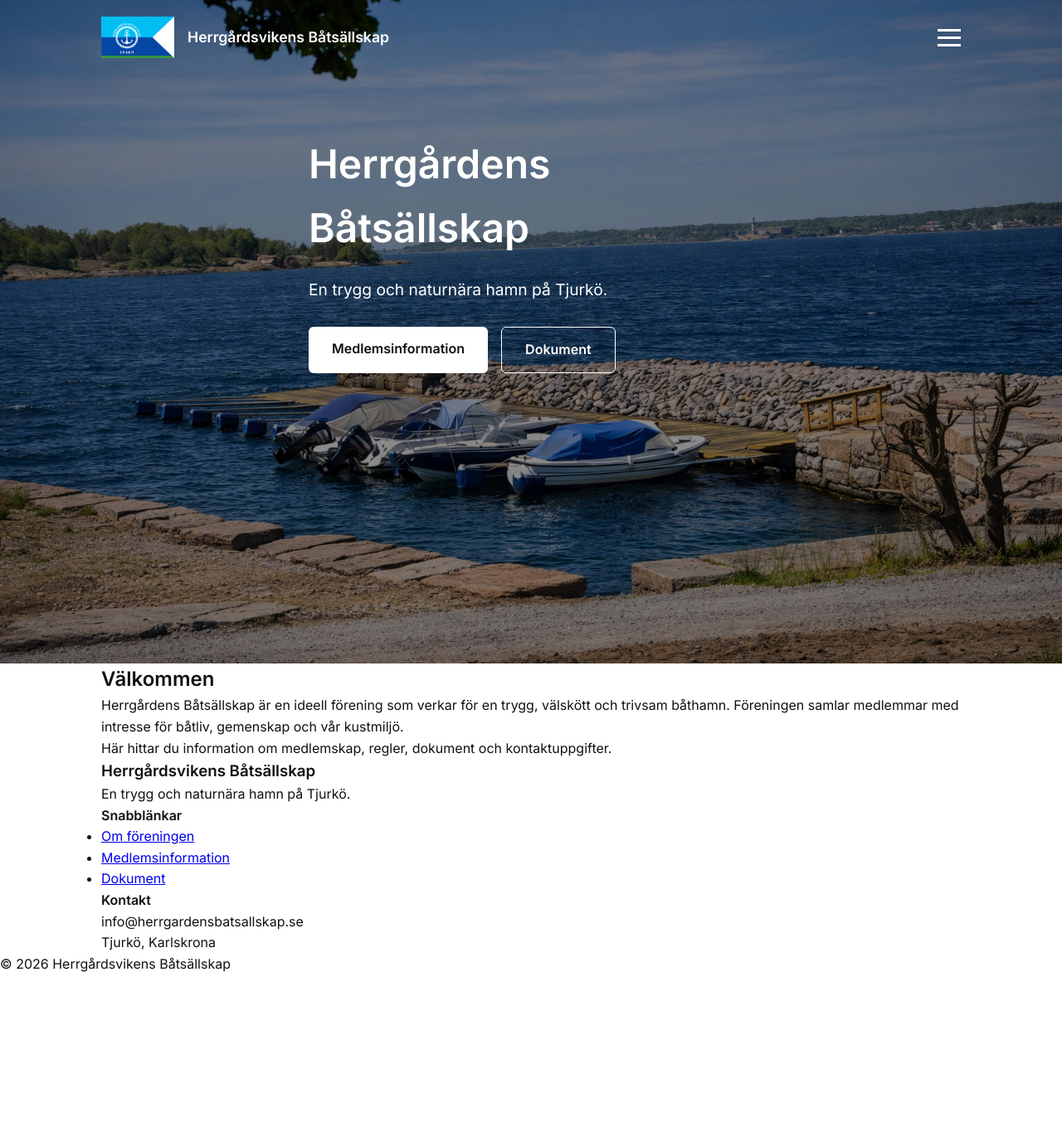
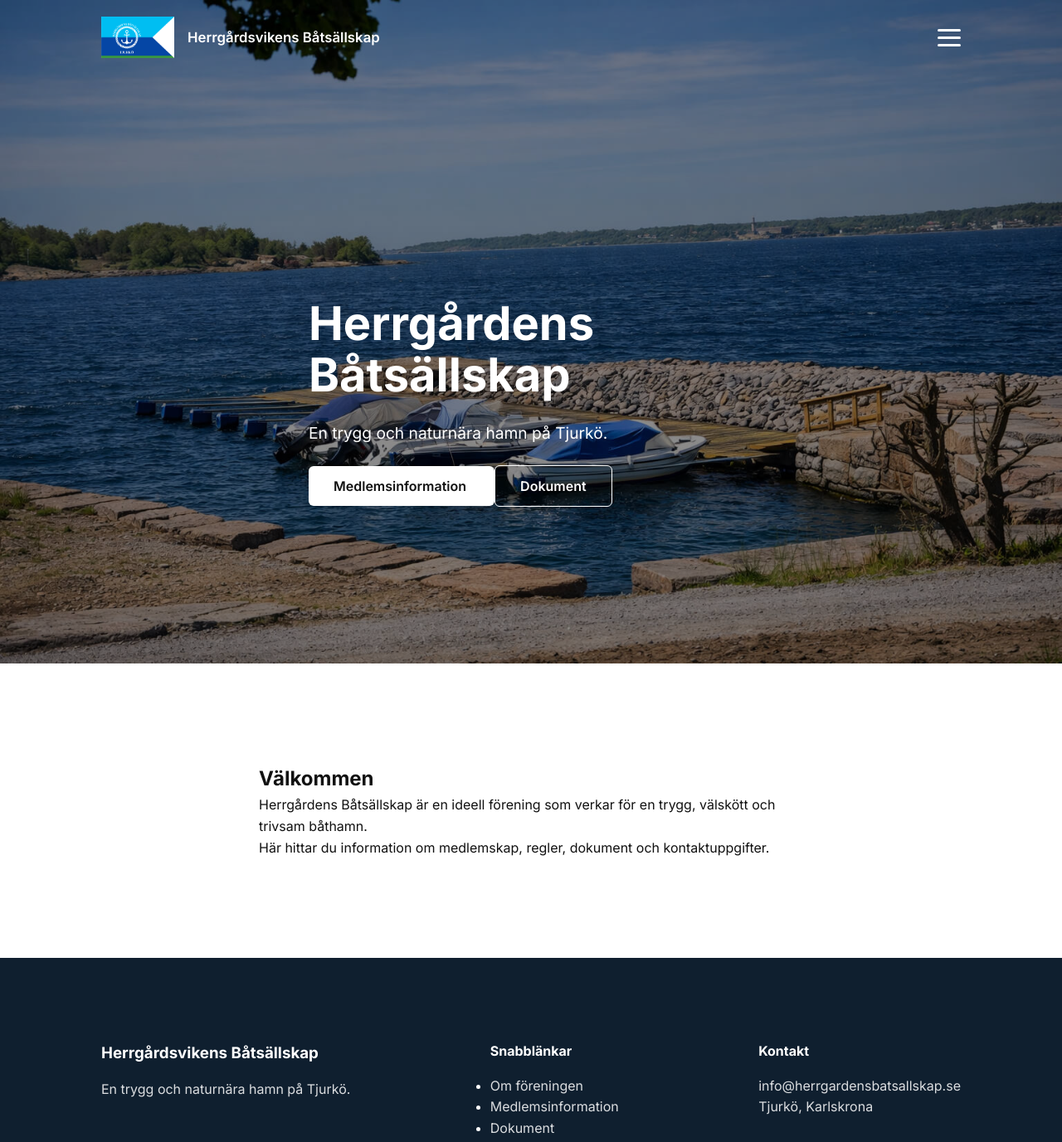
Before and after one commit to oskartornmarck-commits/herrgardens-batsallskap, a plain HTML site: page index.html in a window 1280 px wide. Shown: the top 1377 px of the page at 83% size. Before the commit the page ends 1175 px from the top, so only its background shows below. Drawn offline with Linux system fonts and the light colour scheme.

Commit message:
Fix efter katastrof

```diff
--- a/footer.html
+++ b/footer.html
@@ -17,10 +17,8 @@
 
     <div>
       <h4>Kontakt</h4>
-      <p>
-        info@herrgardensbatsallskap.se<br>
-        Tjurkö, Karlskrona
-      </p>
+      <p>info@herrgardensbatsallskap.se</p>
+      <p>Tjurkö, Karlskrona</p>
     </div>
 
   </div>
--- a/header.html
+++ b/header.html
@@ -1,5 +1,6 @@
 <header class="site-header">
   <div class="container header-inner">
+
     <a href="index.html" class="brand">
       <img src="assets/logo.png" class="logo" alt="Logotyp">
       <span class="brand-text">Herrgårdsvikens Båtsällskap</span>
@@ -9,12 +10,12 @@
       class="hamburger"
       id="hamburger"
       aria-label="Öppna meny"
-      aria-expanded="false"
     >
-      <span class="hamburger-line"></span>
-      <span class="hamburger-line"></span>
-      <span class="hamburger-line"></span>
+      <span></span>
+      <span></span>
+      <span></span>
     </button>
+
   </div>
 </header>
 
--- a/index.html
+++ b/index.html
@@ -5,20 +5,20 @@
   <meta name="viewport" content="width=device-width, initial-scale=1.0" />
   <meta name="description" content="Herrgårdens Båtsällskap – En trygg och naturnära hamn på Tjurkö." />
   <title>Herrgårdens Båtsällskap</title>
+
   <link rel="stylesheet" href="styles.css" />
-  <link href="https://fonts.googleapis.com/css2?family=Inter:wght@400;600&display=swap" rel="stylesheet">
-
+  <link href="https://fonts.googleapis.com/css2?family=Inter:wght@400;600;700&display=swap" rel="stylesheet">
 </head>
 
 <body>
 
-  <!-- Header (loaded via JS) -->
   <div id="header-placeholder"></div>
 
-  <!-- Hero Section -->
+  <main>
+
     <section class="hero">
-    <div class="hero-overlay">
-      <div class="hero-content container">
+      <div class="hero-overlay"></div>
+      <div class="container hero-content">
         <h1>Herrgårdens Båtsällskap</h1>
         <p class="hero-subtitle">
           En trygg och naturnära hamn på Tjurkö.
@@ -33,17 +33,14 @@
           </a>
         </div>
       </div>
-    </div>
     </section>
 
-  <!-- Intro Section -->
     <section class="section">
       <div class="container narrow">
         <h2>Välkommen</h2>
         <p>
           Herrgårdens Båtsällskap är en ideell förening som verkar för en
-        trygg, välskött och trivsam båthamn. Föreningen samlar medlemmar
-        med intresse för båtliv, gemenskap och vår kustmiljö.
+          trygg, välskött och trivsam båthamn.
         </p>
         <p>
           Här hittar du information om medlemskap, regler, dokument och
@@ -52,7 +49,8 @@
       </div>
     </section>
 
-  <!-- Footer (loaded via JS) -->
+  </main>
+
   <div id="footer-placeholder"></div>
 
   <script src="script.js"></script>
--- a/script.js
+++ b/script.js
@@ -1,30 +1,43 @@
+// Load header
 fetch("header.html")
   .then(res => res.text())
   .then(data => {
     document.getElementById("header-placeholder").innerHTML = data;
-    init();
+    initMenu();
   });
 
+// Load footer
 fetch("footer.html")
   .then(res => res.text())
   .then(data => {
     document.getElementById("footer-placeholder").innerHTML = data;
   });
 
-function init() {
+function initMenu() {
   const header = document.querySelector(".site-header");
   const hamburger = document.getElementById("hamburger");
   const nav = document.getElementById("primary-navigation");
 
+  // Scroll effect
   window.addEventListener("scroll", () => {
-    if (window.scrollY > 40) {
+    if (window.scrollY > 50) {
       header.classList.add("scrolled");
     } else {
       header.classList.remove("scrolled");
     }
   });
 
+  // Toggle menu
   hamburger.addEventListener("click", () => {
     nav.classList.toggle("active");
+    document.body.classList.toggle("menu-open");
+  });
+
+  // Close menu on link click
+  document.querySelectorAll(".nav-list a").forEach(link => {
+    link.addEventListener("click", () => {
+      nav.classList.remove("active");
+      document.body.classList.remove("menu-open");
+    });
   });
 }
--- a/styles.css
+++ b/styles.css
@@ -10,29 +10,37 @@
 body {
   font-family: 'Inter', sans-serif;
   line-height: 1.6;
+  color: #111;
   background: #fff;
-  color: #111;
 }
 
+/* LAYOUT */
 .container {
   max-width: 1100px;
   margin: 0 auto;
   padding: 0 32px;
 }
 
+.section {
+  padding: 120px 0;
+}
+
+.narrow {
+  max-width: 720px;
+}
+
 /* HEADER */
-
 .site-header {
   position: fixed;
   top: 0;
   width: 100%;
   height: 90px;
-  z-index: 100;
-  transition: background 0.3s ease;
+  z-index: 1000;
+  transition: background 0.3s ease, box-shadow 0.3s ease;
 }
 
 .site-header.scrolled {
-  background: white;
+  background: #ffffff;
   box-shadow: 0 4px 20px rgba(0,0,0,0.08);
 }
 
@@ -56,14 +64,16 @@ body {
 
 .brand-text {
   font-weight: 600;
-  font-size: 1.1rem;
+  font-size: 1.05rem;
   color: white;
+  transition: color 0.3s ease;
 }
 
 .site-header.scrolled .brand-text {
   color: #111;
 }
 
+/* HAMBURGER */
 .hamburger {
   background: none;
   border: none;
@@ -73,18 +83,19 @@ body {
   gap: 6px;
 }
 
-.hamburger-line {
+.hamburger span {
   width: 28px;
   height: 3px;
   background: white;
+  border-radius: 2px;
+  transition: background 0.3s ease;
 }
 
-.site-header.scrolled .hamburger-line {
+.site-header.scrolled .hamburger span {
   background: #111;
 }
 
-/* OVERLAY */
-
+/* OVERLAY NAV */
 .navigation {
   position: fixed;
   inset: 0;
@@ -92,10 +103,11 @@ body {
   display: flex;
   align-items: center;
   justify-content: center;
+  z-index: 2000;
 
   opacity: 0;
   pointer-events: none;
-  transition: opacity 0.25s ease;
+  transition: opacity 0.3s ease;
 }
 
 .navigation.active {
@@ -109,7 +121,7 @@ body {
 }
 
 .nav-list li {
-  margin: 20px 0;
+  margin: 24px 0;
 }
 
 .nav-list a {
@@ -118,8 +130,11 @@ body {
   text-decoration: none;
 }
 
+body.menu-open {
+  overflow: hidden;
+}
+
 /* HERO */
-
 .hero {
   height: 100vh;
   background: url("assets/hero.jpg") center/cover no-repeat;
@@ -136,28 +151,25 @@ body {
 
 .hero-content {
   position: relative;
-  z-index: 1;
+  z-index: 2;
+  padding-top: 160px;
   color: white;
-  padding-top: 160px;
   max-width: 600px;
 }
 
 .hero h1 {
-  font-size: 3rem;
+  font-size: 3.5rem;
+  line-height: 1.1;
 }
 
 .hero-subtitle {
-  margin: 20px 0 30px;
+  margin: 24px 0 36px;
   font-size: 1.2rem;
 }
 
-.hero-buttons {
-  display: flex;
-  gap: 16px;
-}
-
+/* BUTTONS */
 .btn {
-  padding: 14px 28px;
+  padding: 14px 30px;
   border-radius: 6px;
   font-weight: 600;
   text-decoration: none;
@@ -172,3 +184,35 @@ body {
   border: 1px solid white;
   color: white;
 }
+
+/* FOOTER */
+.footer {
+  background: #0f1f2f;
+  color: white;
+  padding: 100px 0 40px;
+}
+
+.footer-grid {
+  display: flex;
+  justify-content: space-between;
+  flex-wrap: wrap;
+  gap: 60px;
+}
+
+.footer h3,
+.footer h4 {
+  margin-bottom: 16px;
+}
+
+.footer p,
+.footer a {
+  color: rgba(255,255,255,0.85);
+  text-decoration: none;
+}
+
+.footer-bottom {
+  text-align: center;
+  margin-top: 60px;
+  font-size: 0.9rem;
+  opacity: 0.7;
+}
```
Lines whose indentation alone changed are shown as unchanged.
